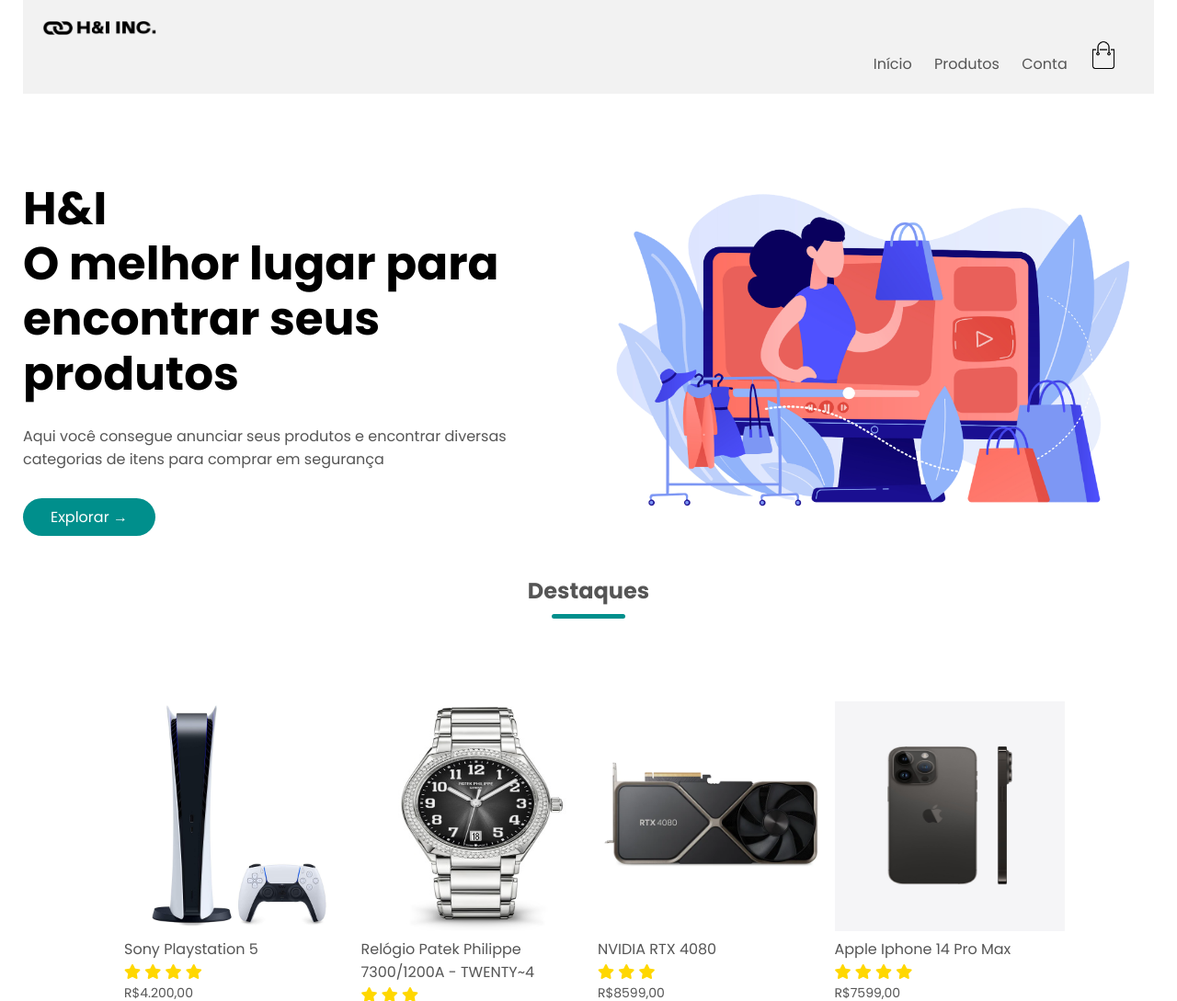
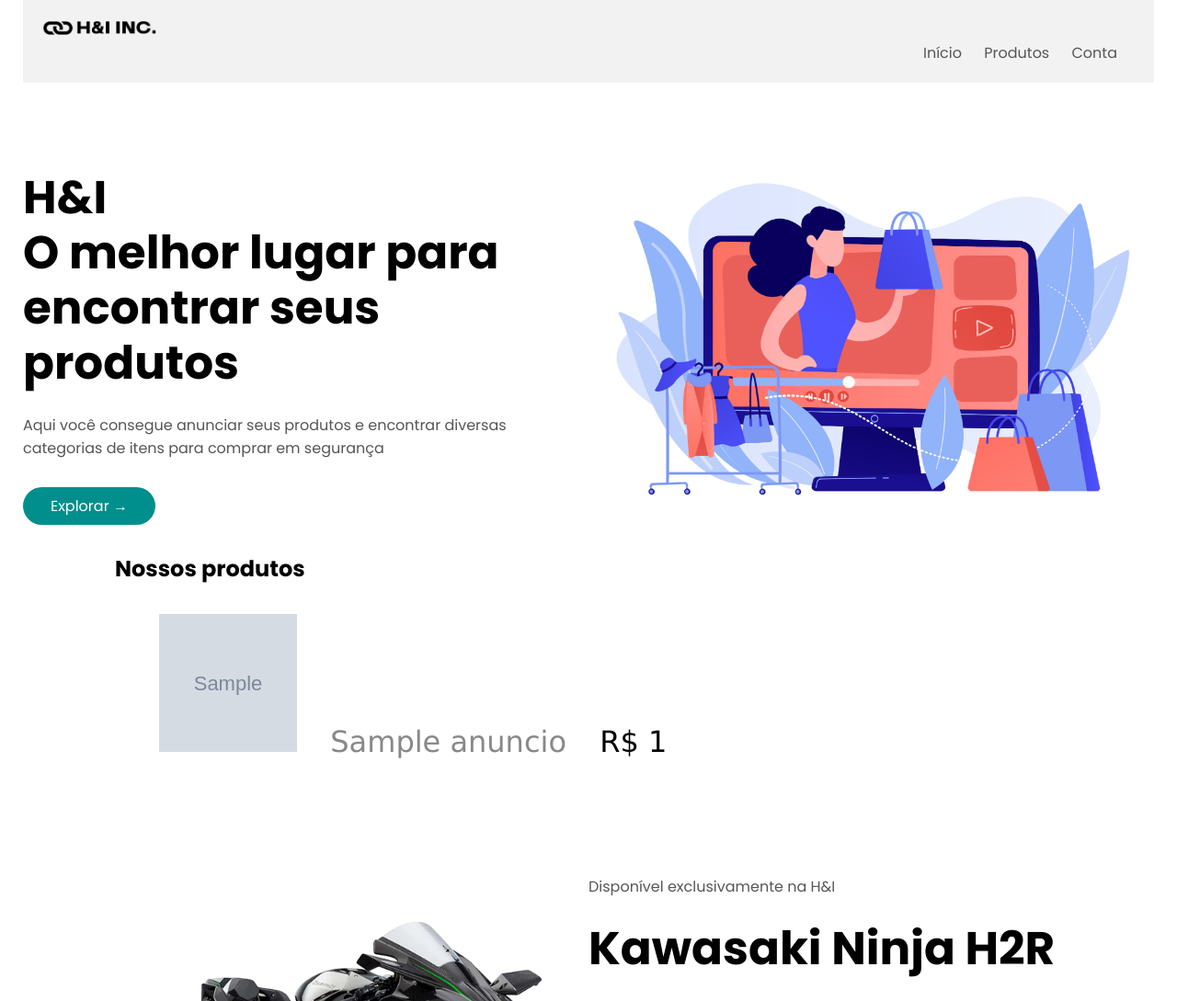
Before and after one commit to IgorAugust0/ProjetoWebPPI, a PHP site: page / in a window 1280 px wide. Shown: the top 1089 px of the page at 92% size. Run offline with PHP 8.4, Linux system fonts and the light colour scheme; tables that the repository leaves empty hold one stand-in row (values such as "Sample post"); grey boxes marked "Sample" are stand-in pictures.

Commit message:
update mostra produtos

```diff
--- a/assets/css/styles.css
+++ b/assets/css/styles.css
@@ -441,6 +441,38 @@
   cursor: pointer;
 }
 
+.item-image {
+  width: 150px;
+  height: 150px;
+  margin: 0 2rem;
+}
+
+.item {
+  background-color: white;
+  padding: 1rem;
+  margin: 1rem 0;
+}
+
+.item-image {
+  width: 150px;
+  height: 150px;
+  margin: 0 2rem;
+}
+
+.item-name {
+  font: 2em Verdana;
+  color: #888;
+}
+
+.item-price {
+  font: 2em Verdana;
+  margin-left: 2rem;
+}
+
+.item-price::before {
+  content: 'R$ ';
+}
+
 /* -------- Carrinho --------- */
 
 .pag-carrinho {
--- a/index.html
+++ b/index.html
@@ -23,14 +23,14 @@
                     <ul id="MenuItems">
                         <li><a href="index.html">Início</a></li>
                         <li><a href="pages/produtos.html">Produtos</a></li>
-                        <!-- <li><a href="sobre.html">Sobre</a></li>
+                        <!--<li><a href="sobre.html">Sobre</a></li>
                         <li><a href="contato.html">Contato</a></li> -->
                         <li><a href="pages/conta.html">Conta</a></li>
-                        <li>
+                        <!--<li>
                             <a href="pages/carrinho.html"><img src="assets/images/carrinho.png" width="30px" height="30px"
                                                                alt="carrinho"></a>
                             <img src="assets/images/menu.png" class="menu-icon" onclick="menutoggle()" alt="menu">
-                        </li>
+                        </li>-->
                     </ul>
                 </nav>
             </div>
@@ -65,7 +65,22 @@
     </div>
     ---->
 
-    <!---- produtos em destaque ---->
+    <!-- Aqui sera usado para colocar os anuncios dos produtos -->
+
+    <section id="products" class="small-grupo">
+        <h2>Nossos produtos</h2>
+
+        <template id="template">
+          <div class="item">
+            <img class="item-image" src="./assets/images/{{prod-image}}"></img>
+            <span class="item-name">{{prod-name}}</span>
+            <span class="item-price">{{prod-price}}</span>
+          </div>
+        </template>
+
+    </section>
+
+    <!---- produtos em destaque
     <div class="small-grupo">
         <h2 class="titulo">Destaques</h2>
         <div class="linha">
@@ -172,7 +187,13 @@
             </div>
         </div>
 
-    </div>
+    </div> -->
+
+    <!-- Escopo para carregar todos os produtos do banco de dados-->
+
+
+
+
     <!------ Oferta ------>
     <div class="oferta">
         <div class="small-grupo">
@@ -305,6 +326,43 @@
                 MenuItems.style.maxHeight = "0px";
             }
         }
+
+        function renderProducts(newProducts) {
+
+            const prodsSection = document.getElementById("products");
+            const template = document.getElementById("template");
+
+            for (let product of newProducts) {
+            let html = template.innerHTML
+                .replace("{{prod-image}}", product.imagePath)
+                .replace("{{prod-name}}", product.name)
+                .replace("{{prod-price}}", product.price);
+
+            prodsSection.insertAdjacentHTML("beforeend", html);
+            };
+        }
+
+        async function loadProducts() {
+
+            try {
+            let response = await fetch("./php/produtos.php");
+            if (!response.ok) throw new Error(response.statusText);
+            var products = await response.json();
+            }
+            catch (e) {
+            console.error(e);
+            return;
+            }
+
+            renderProducts(products);
+        }
+
+        window.onload = function () {
+            loadProducts();
+        };
+
+
+
     </script>
 </body>
 
--- a/php/formAltera.php
+++ b/php/formAltera.php
@@ -2,7 +2,7 @@
 
 session_start();
 
-$email = $_SESSION['email'];
+$email = $_SESSION['user'];
 
 require "conexaoMysql.php";
 $pdo = mysqlConnect();
--- a/php/formAnuncio.php
+++ b/php/formAnuncio.php
@@ -19,7 +19,7 @@
   $estado = $_POST["estado"] ?? "";
   $bairro = $_POST["bairro"] ?? "";
   $cidade = $_POST["cidade"] ?? "";
-  $email = $_SESSION['email'];
+  $email = $_SESSION['user'];
   $fotos = array();
 
   if(isset($_FILES['foto'])){
--- /dev/null
+++ b/php/produtos.php
@@ -0,0 +1,44 @@
+<?php
+// sera usado para carregar todos os produtos do banco de dados e retornar um json em array com todos os produtos
+
+require "conexaoMysql.php";
+$pdo = mysqlConnect();
+
+class Product
+{
+  public $name;
+  public $price;
+  public $date;
+  public $imagePath;
+
+  function __construct($name, $price, $date, $imagePath)
+  {
+    $this->name = $name;
+    $this->price = $price;
+    $this->date = $date;
+    $this->imagePath = $imagePath;
+  }
+}
+
+$sql = <<<SQL
+    SELECT titulo, preco, dataHora, nomeArqFoto
+    FROM anuncio INNER JOIN foto ON anuncio.codigo = foto.codAnuncio
+    SQL;
+
+
+    try {
+        $stmt = $pdo->prepare($sql);
+        $stmt->execute();
+        $products = array();
+        while ($row = $stmt->fetch()) {
+            $products[] = new Product($row['titulo'], $row['preco'], $row['dataHora'], $row['nomeArqFoto']);
+        }
+        echo json_encode($products);
+    }
+    catch (Exception $e) {
+        exit('Ocorreu uma falha: ' . $e->getMessage());
+    }
+
+
+
+?>
```
Also changed, not shown: php/altera_dados.php (+8 -1 lines), php/area_anunciante.php (+7 -4 lines), php/cria_anuncio.php (+15 -4 lines), php/mostrar_anuncios.php (+9 -2 lines).
